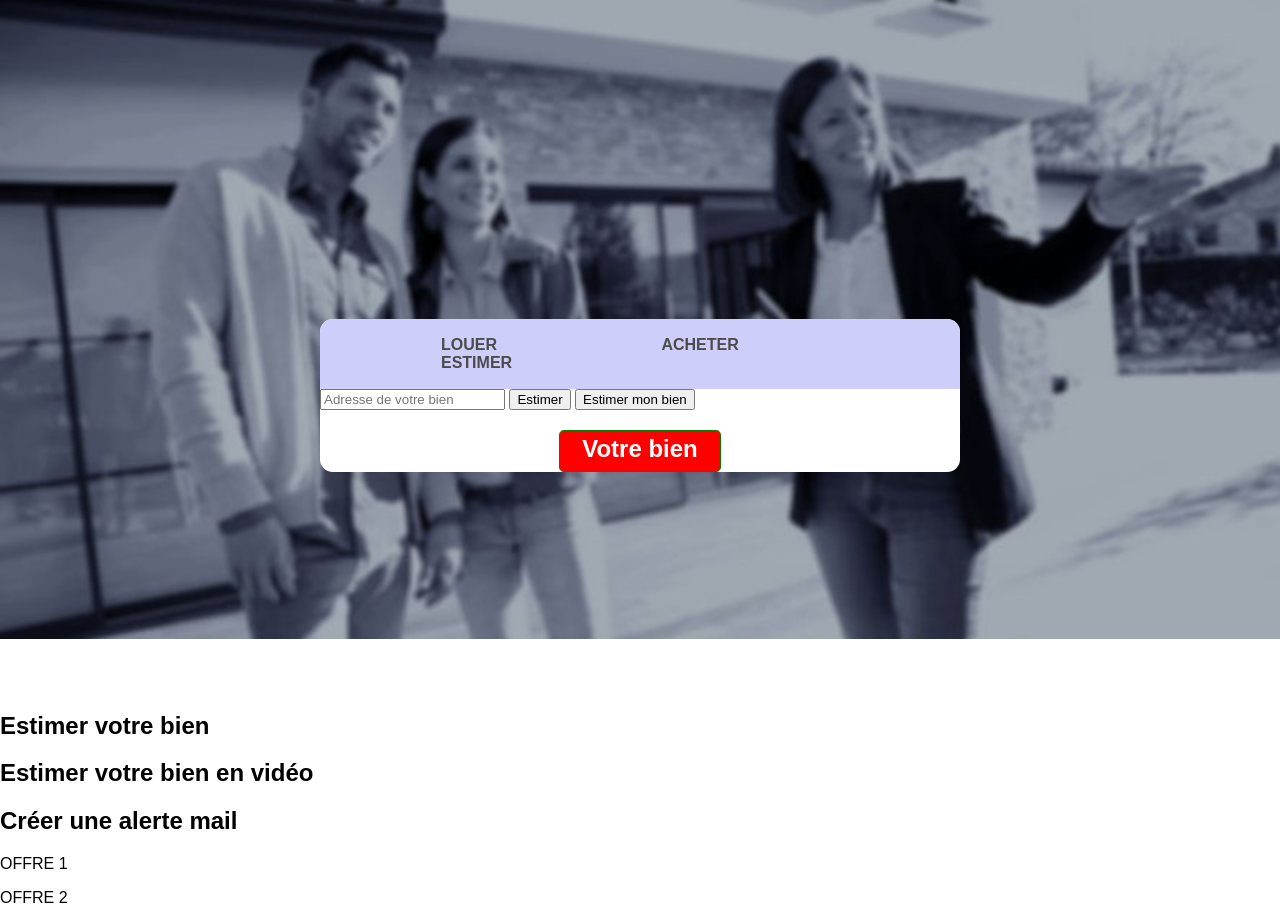
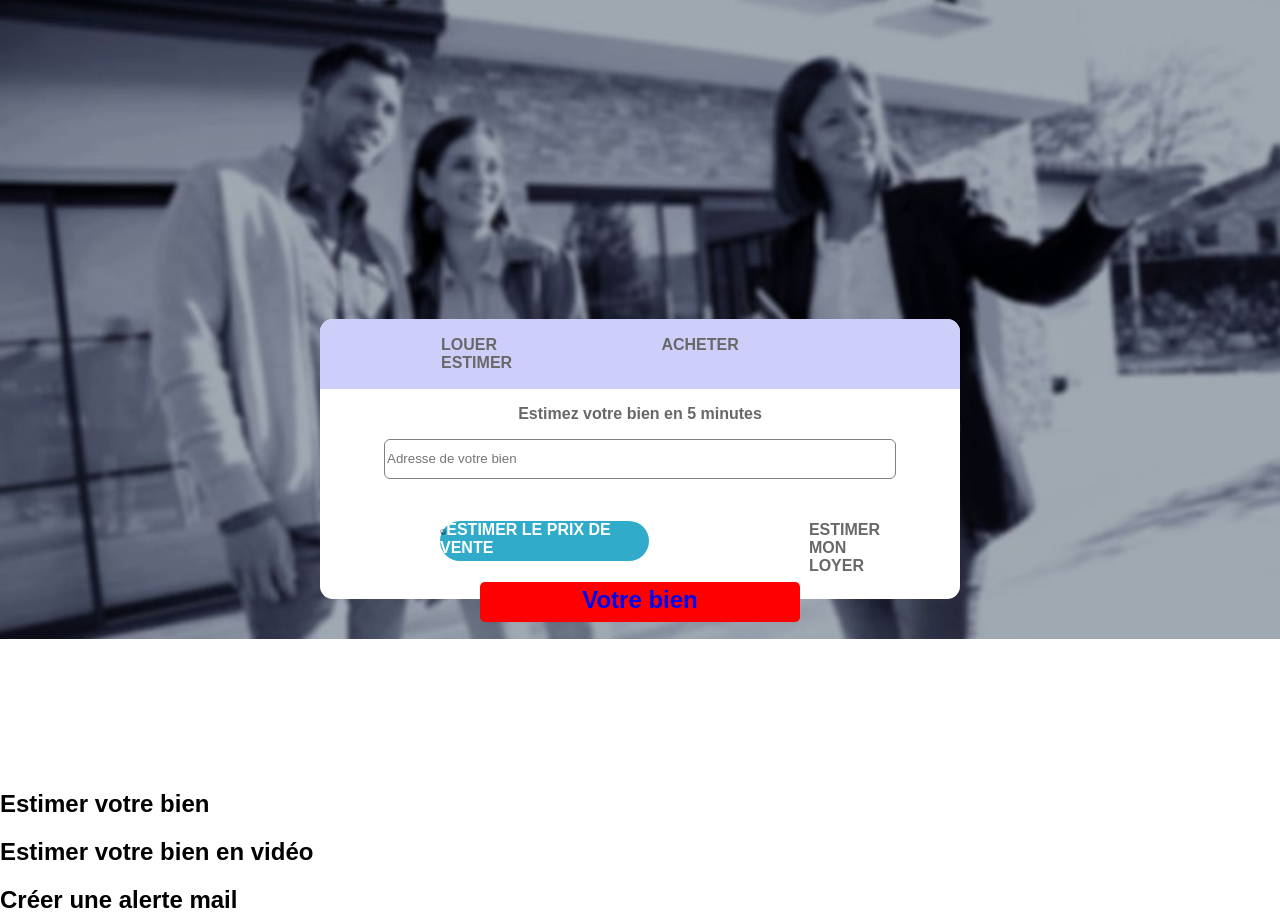
Before and after one commit to vidalmat/AGENCE_IMMOBILIERE, a PHP site: page / in a window 1280 px wide. Shown: the part 186-1098 px from the top of the page. Run offline with PHP 8.4, Linux system fonts and the light colour scheme.

Commit message:
ajout classe et css

```diff
--- a/controllers.php
+++ b/controllers.php
@@ -67,7 +67,7 @@ function connectUser() {
             exit;
 
         }else {
-            //Le mot de passe est incorrect
+            echo "Le mot de passe est incorrect";
         }
 
     }
--- a/index.php
+++ b/index.php
@@ -4,7 +4,7 @@
 session_start();
 
 require_once "conf/fonctions.php";
-//require_once "conf/fonctions.php";
+require_once "conf/fonctions.php";
 require_once "controllers.php";
 
 var_dump($_GET);
@@ -32,9 +32,7 @@ switch ($route) {
     break;
     case "connect" : $toTemplate = connectUser();
     break;
-    case "save_user" : $toTemplate = saveUser();
-    break;
-    case "insert" : $toTemplate = insert();
+    case "insert_client" : $toTemplate = insertClient();
     break;
     case "deconnect" : $toTemplate = deconnectUser();
     break;
--- a/templates/accueil.php
+++ b/templates/accueil.php
@@ -66,15 +66,25 @@
 
             </div>
 
-            <form action="" method="POST">
-                <input type="text" placeholder="Adresse de votre bien" name="recherche" id="adresse_bien">
-                <input type="submit" value="Estimer" id="submit">
-                <input type="submit" value="Estimer mon bien" id="recherche_estimer">
+            <p>Estimez votre bien en 5 minutes</p>
+
+            <form action="">
+
+            <input type="text" placeholder="Adresse de votre bien" name="recherche" id="adresse_bien">
+
+            <ul>
+
+                <div id="cadre_estimer">
+                    <li id="estimer"><img src="images/mains_serrees.png" alt="">Estimer le prix de vente</li>
+                    <li id="loyer">Estimer mon loyer</li>
+                </div>
+            </ul>
+
             </form>
 
-            <h2><a href="#">Votre bien</a></h2>
+        </div>
 
-        </div>
+        <h2 class="votre_bien"><a href="#">Votre bien</a></h2>
 
 
         <div class="conteneur3">
--- a/templates/formulaire.php
+++ b/templates/formulaire.php
@@ -38,7 +38,7 @@ require_once "index.php";
 
     <div class="creation_compte">
 
-                <form action="index.php?route=insert_user" method="POST">
+                <form action=" " method="POST">
                     <h2>Vous n'avez pas de compte?</h2>
 
                     <input type="submit" id='submit' value='Créer un compte' >
@@ -52,7 +52,7 @@ require_once "index.php";
 
     <div class="formulaire">
 
-        <form action="" method="POST">
+        <form action="index.php?route=insert_client" method="POST">
 
             <input type="text" placeholder="Nom" name="nom" id="nom">
             <input type="text" placeholder="Prénom" name="prenom" id="prenom">
--- a/templates/style.css
+++ b/templates/style.css
@@ -82,6 +82,7 @@ a:link{
     position: relative;
     background-color: white;
     width: 50%;
+    height: 35%;
     margin-left: auto;
     margin-right: auto;
     margin-top: -20em;
@@ -95,20 +96,76 @@ a:link{
     margin: 5em;
     text-transform: uppercase;
     font-weight: bold;
-    color: rgb(75, 75, 75);
+    color: rgb(104, 104, 104);
 }
 
 
-.bloc_search h2{
+.bloc_search p{
+    text-align: center;
+    font-weight: bold;
+    color: rgb(104, 104, 104);
+}
+
+
+#cadre_estimer{
+    display: flex;
+}
+
+
+#cadre_estimer img{
+    width: 3%;
+}
+
+
+.bloc_search #adresse_bien{
+    display: block;
+    width: 80%;
+    margin-bottom: -4em;
+    height: 40px;
+    margin-left: auto;
+    margin-right: auto;
+    border-radius: 6px;
+    border: 1px solid grey;
+}
+
+.bloc_search #estimer{
+    background: rgb(48, 171, 202);
+    height: 40px;
+    border: none;
+    border-radius: 25px;
+    font-weight: bold;
+    color: white;
+}
+
+
+.bloc_search #loyer{
+    background: none;
+    border: none;
+    font-weight: bold;
+    color: rgb(104, 104, 104);
+}
+
+
+
+
+.votre_bien{
+    position: relative;
     width: 25%;
     height: 5%;
     margin-left: auto;
     margin-right: auto;
+    margin-top: -10.7em;
+    margin-bottom: 7em;
     border-radius: 0.2em;
     background: red;
-    border: 1px solid green;
     text-align: center;
     line-height: 35px;
+
+}
+
+
+.votre_bien h2{
+    text-decoration: white;
     color: white;
 }
 
@@ -137,7 +194,7 @@ a:link{
 }
 
 
-
+/**/
 
 
 
```
Also changed, not shown: Modeles/Agent.php (+116 -0 lines), Modeles/Bien.php (+12 -0 lines), Modeles/Client.php (+21 -25 lines), Modeles/Rdv.php (+12 -0 lines), templates/accueil_membre.php (deleted, +0 -12 lines), templates/espace_membre.php (added, +21 -0 lines), images/mains_serrees.png (added).
